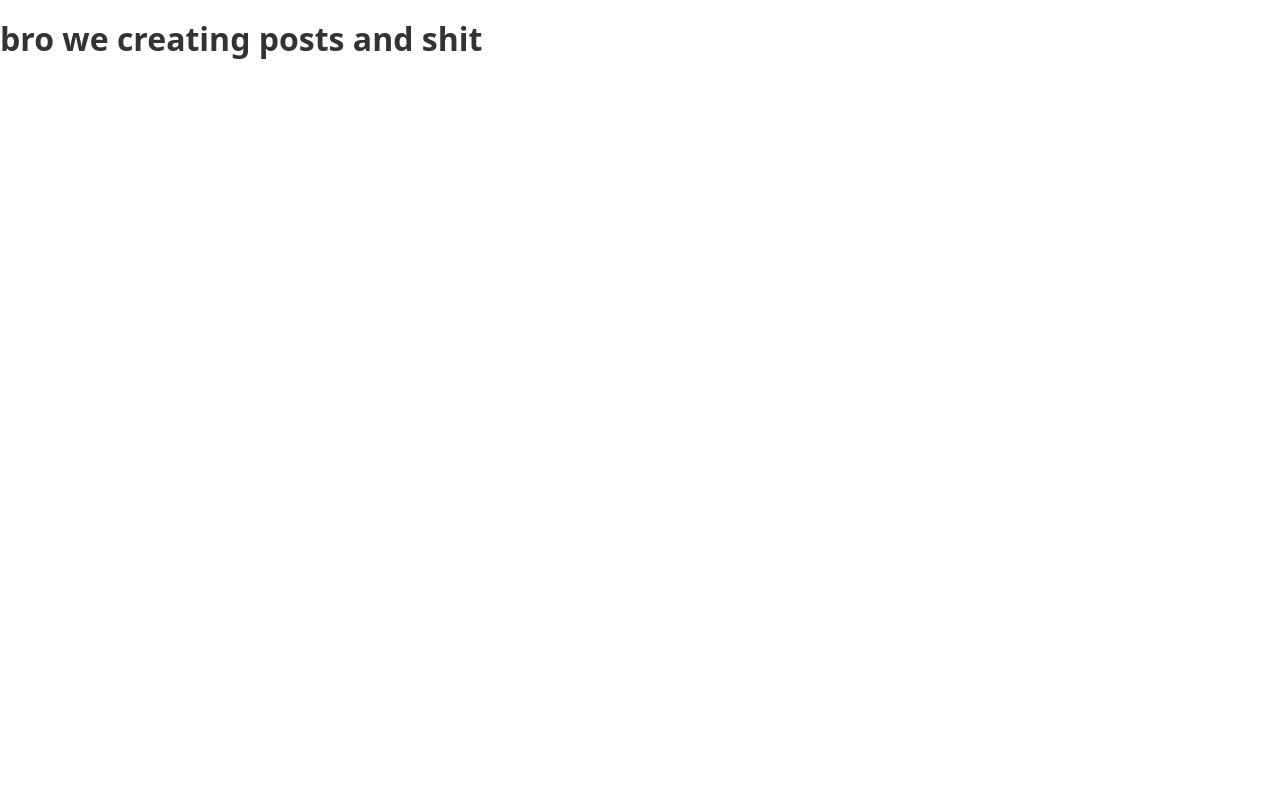
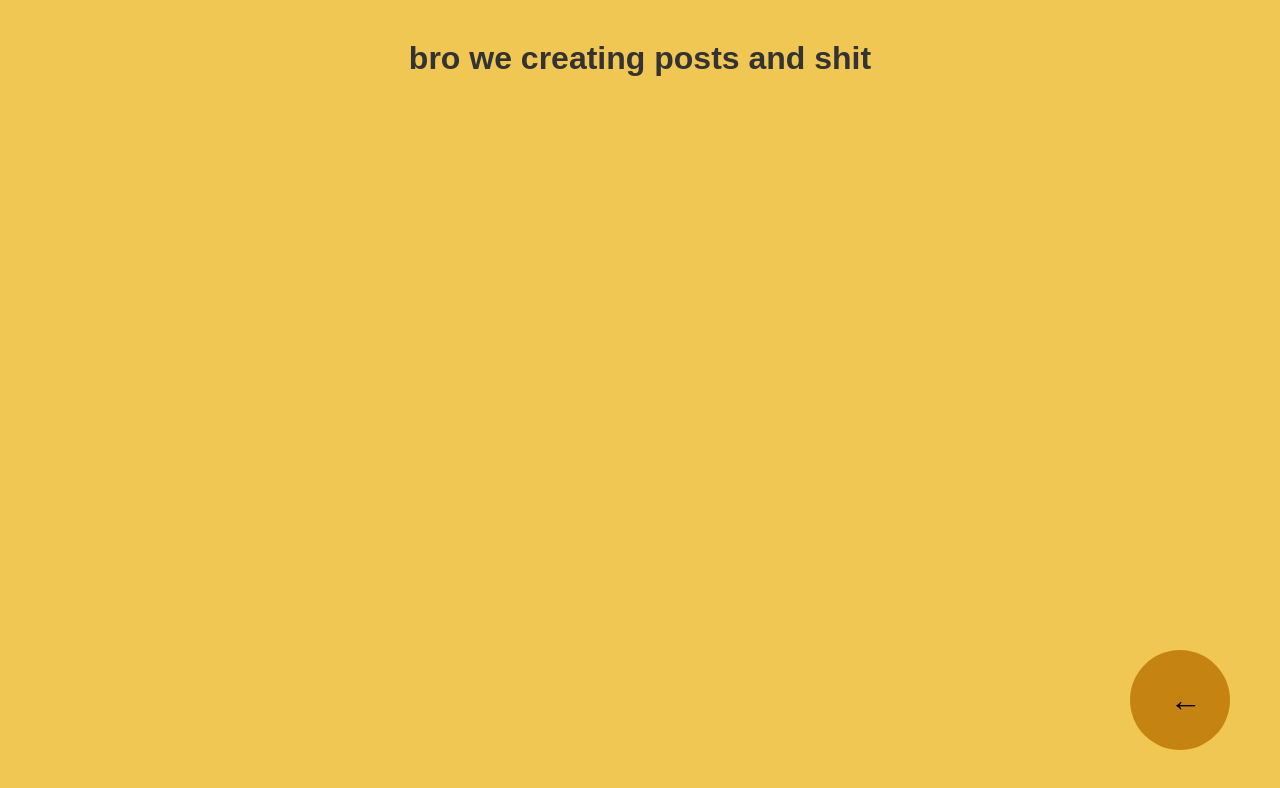
Before and after one commit to alexanderhu77/HOTH_Language_App, a React (Vite) app in the folder language-app/: page /create-post in a window 1280 px wide. Shown: the top 788 px of the page. Built offline with nearby package versions, Linux system fonts and the light colour scheme.

Commit message:
back button

```diff
--- a/language-app/src/CreatePost.jsx
+++ b/language-app/src/CreatePost.jsx
@@ -1,7 +1,12 @@
+import './Home.css';
 function CreatePost() {
-    return(
-<h1>bro we creating posts and shit</h1>
+    return (
+      <div className="App">
+        <h1>bro we creating posts and shit</h1>
+        <a href="/">
+          <button id="back-button">←</button>
+        </a>
+      </div>
     );
-}
-
+  }
 export default CreatePost;
--- a/language-app/src/Home.css
+++ b/language-app/src/Home.css
@@ -22,6 +22,18 @@ h1 {
   bottom: 50px;
   right: 50px;
 }
+
+#back-button {
+  background-color: rgb(197, 131, 18);
+  height: 100px;
+  width: 100px;
+  border-radius: 50%;
+  font-size: xx-large;
+  position: fixed;
+  bottom: 50px;
+  right: 50px;
+}
+
 
 .posts {
   display: flex;
```
